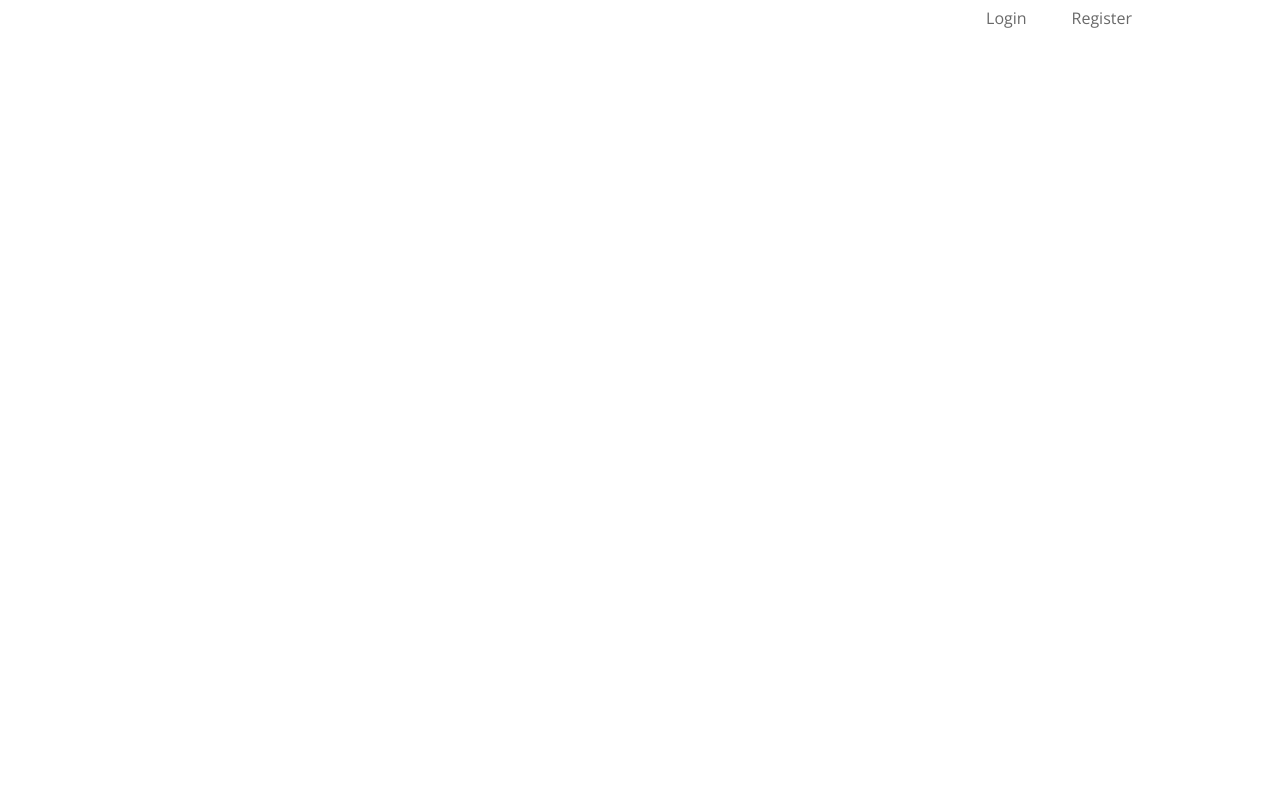
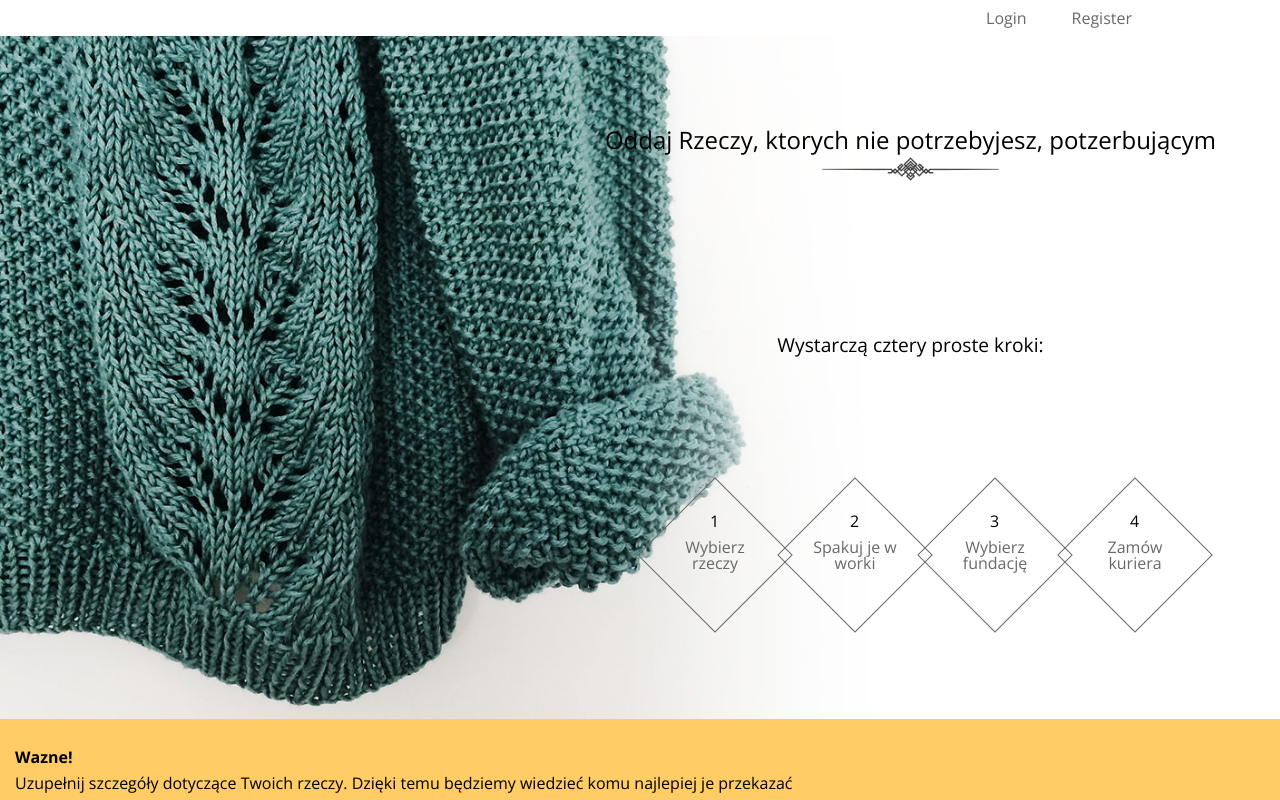
Before and after one commit to vanyaxk/react-oddaj-rzeczy, a React app: page /#/form in a window 1280 px wide. Shown: the top 800 px of the page. Built offline with nearby package versions, Linux system fonts and the light colour scheme.

Commit message:
fixed some problems

```diff
--- a/js/App.js
+++ b/js/App.js
@@ -1,6 +1,6 @@
 import React, {Component} from 'react';
 import ReactDOM  from 'react-dom';
-import {HashRouter, Route} from 'react-router-dom';
+import {HashRouter} from 'react-router-dom';
 import Main from './components/Main/Main';
 import About from './components/About';
 //styled-components
@@ -39,7 +39,6 @@ class App extends Component {
         this.setState({
             loggedIn: false
         });
-        console.log('clicked');
     }
 
     addNewUser = (name, email, password) => {
--- a/js/RouteLogin.js
+++ b/js/RouteLogin.js
@@ -3,15 +3,16 @@ import {Route, Switch} from 'react-router-dom';
 import Register from './components/Register/Register';
 import Navigation from './components/Navigation/Navigation';
 import Login from './components/Login';
-import LoggedIn from './components/LoggedIn';
+import Stuff from './components/Stuff';
 
 const RouteLogin = (props) => {
     const {loggedIn, checkLoginData, addNewUser} = props;
     return (
     <Switch>
-        <Route exact path="/" component={Navigation} />
+        <Route exact path="/" render={() => <Navigation loggedIn={loggedIn}/>} />
         <Route path='/login' render={() => <Login checkLoginData={checkLoginData} loggedIn={loggedIn}/>} />
         <Route path='/register' render={() => <Register addNewUser={addNewUser}/>} />
+        <Route path='/form' render={() => <Stuff loggedIn={loggedIn}/>} />
     </Switch>
     )
 };
--- a/js/components/Contact/Contact.js
+++ b/js/components/Contact/Contact.js
@@ -1,6 +1,4 @@
 import React, {Component} from 'react';
-
-import styled from 'styled-components';
 
 import {
     FormContainer,
@@ -12,34 +10,93 @@ import {
     SubmitMessage
 } from './ContactStyles';
 
+const FormErrors = ({formErrors}) =>
+  <div className='formErrors'>
+    {Object.keys(formErrors).map((fieldName, index) => {
+      if(formErrors[fieldName].length > 0){
+        return (
+          <p key={index}>{fieldName} {formErrors[fieldName]}</p>
+        )
+      } else {
+        return '';
+      }
+    })}
+  </div>
+
 class Contact extends Component {
     state = {
         name: '',
         email: '',
-        didContact: false
+        didContact: false,
+        formErrors: {email: '', message: ''},
+        emailValid: false,
+        messageValid: false,
+        formValid: false
     }
+
+    validateField = (fieldName, value) => {
+        let fieldValidationErrors = this.state.formErrors;
+        let emailValid = this.state.emailValid;
+        let messageValid = this.state.messageValid;
+
+        switch(fieldName) {
+          case 'email':
+            emailValid = value.match(/^([\w.%+-]+)@([\w-]+\.)+([\w]{2,})$/i);
+            fieldValidationErrors.email = emailValid ? '' : ' is invalid';
+            break;
+          case 'message':
+            messageValid = value.length >= 6;
+            fieldValidationErrors.message = messageValid ? '': ' is too short';
+            break;
+          default:
+            break;
+        }
+
+        this.setState({formErrors: fieldValidationErrors,
+            emailValid: emailValid,
+            messageValid: messageValid
+          }, this.validateForm);
+    }
+
+    validateForm = () => {
+        this.setState({formValid: this.state.emailValid && this.state.messageValid});
+      }
 
     handleSubmit = (e) => {
         e.preventDefault();
-        this.setState({
-            didContact: true
-        });
+        if (this.validateForm()) {
+            this.setState({
+                didContact: true
+            });
+        }
     }
 
     handleNameChange = (e) => {
         let userName = e.target.value;
-        this.setState( {
+        this.setState({
             name: userName
         });
-        console.log(this.state.name);
+
     }
 
     handleEmailChange = (e) => {
         let userEmail = e.target.value;
         this.setState({
             email: userEmail
-        })
+        },
+        () => {this.validateField(this.state.email, userEmail)}
+        );
     }
+
+    handleMessageChange = (e) => {
+        let userMessage = e.target.value;
+        this.setState({
+            message: userMessage
+        },
+        () => {this.validateField(this.state.message, userMessage)}
+        )
+    }
+
     render() {
         let form =
         <FormContainer>
@@ -49,9 +106,10 @@ class Contact extends Component {
             <ContactInput type='text' value={this.state.name} onChange={this.handleNameChange} placeholder='Imię'/>
             <ContactInput type='email' value={this.state.email} onChange={this.handleEmailChange} placeholder='Email'/>
         </ContactData>
-        <ContactMessage placeholder='Wiadomość'/>
+        <ContactMessage placeholder='Wiadomość' onChange={this.handleMessageChange}/>
         <SubmitMessage type='submit' value='Wyślij'/>
         </ContactForm>
+        <FormErrors formErrors={this.state.formErrors}/>
         </FormContainer>
         let formSubmitted = <h3>Dzięki, {this.state.name}. Odeźwiemy się do Ciebie na {this.state.email}</h3>
        if (this.state.didContact === true) return formSubmitted;
--- a/js/components/LoggedIn/LoggedIn.js
+++ b/js/components/LoggedIn/LoggedIn.js
@@ -1,4 +1,5 @@
 import React, {Component} from 'react';
+import {withRouter} from 'react-router-dom';
 import {
     WelcomeButton,
     WelcomeSection,
@@ -23,13 +24,18 @@ class LoggedIn extends Component {
         }));
     }
 
+    handleClick = () => {
+        this.props.handleLogOut();
+        this.props.history.push('/');
+    }
+
     render() {
         const options =
         <WelcomeSettings>
             <WelcomeSetting>Profil</WelcomeSetting>
             <WelcomeSetting>Ustawienia</WelcomeSetting>
             <WelcomeSetting>Moje zbiórki</WelcomeSetting>
-            <WelcomeSetting onClick={this.props.handleLogOut}>Wyloguj</WelcomeSetting>
+            <WelcomeSetting onClick={this.handleClick}>Wyloguj</WelcomeSetting>
         </WelcomeSettings>;
         return (
             <WelcomeSection>
@@ -40,4 +46,4 @@ class LoggedIn extends Component {
     }
 };
 
-export default LoggedIn;
+export default withRouter(LoggedIn);
--- a/js/components/LoggedIn/LoggedInStyles.js
+++ b/js/components/LoggedIn/LoggedInStyles.js
@@ -6,13 +6,14 @@ export const WelcomeSection = styled.section`
     margin: 0 auto;
     display: flex;
     justify-content: flex-end;
+    position: relative;
     `;
 
 export const WelcomeButton = styled.button`
     outline: none;
     border: none;
     margin-left: 5px;
-    width: 130px;
+    min-width: 130px;
     padding: 10px 20px;
     text-decoration: none;
     font-size: 1rem;
@@ -20,7 +21,6 @@ export const WelcomeButton = styled.button`
     color: #696969;
     display: flex;
     justify-content: space-between;
-    position: relative;
 `;
 
 export const WelcomeSettings = styled.ul`
@@ -29,8 +29,8 @@ export const WelcomeSettings = styled.ul`
     border: 1px solid #696969;
     position: absolute;
     z-index: 2;
-    top: 5%;
-    right: 8%;
+    top: 90%;
+    right: 1%;
     background-color: #fff;
 `;
 
--- a/js/components/Navigation/Navigation.js
+++ b/js/components/Navigation/Navigation.js
@@ -50,7 +50,7 @@ class Navigation extends Component {
                     <CTAHeader>Zacznij pomagać</CTAHeader>
                     <CTAHeader>Oddaj niechciane rzeczy w zaufane ręce</CTAHeader>
                     <CTAButtonContainer>
-                    <CTAButton to='/login'>Oddaj rzeczy</CTAButton>
+                    <CTAButton to={this.props.loggedIn ? '/form': '/login'}>Oddaj rzeczy</CTAButton>
                     <CTAButton to='/login'>Zorganizuj zbiórkę</CTAButton>
                     </CTAButtonContainer>
                 </CTAMessage>
--- a/js/components/Register/Register.js
+++ b/js/components/Register/Register.js
@@ -1,4 +1,5 @@
 import React, {Component} from 'react';
+import {withRouter} from 'react-router-dom';
 
 
 import {
@@ -32,6 +33,7 @@ class Register extends Component {
             registered: true
         });
         this.props.addNewUser(name, email, password);
+        this.props.history.push('/login');
     }
 
     handleInputChange = (e) => {
@@ -74,4 +76,4 @@ class Register extends Component {
     }
 }
 
-export default Register;
+export default withRouter(Register);
--- /dev/null
+++ b/js/components/Stuff/Stuff.js
@@ -0,0 +1,47 @@
+import React from 'react';
+
+import {
+    StuffSection,
+    Container,
+    StuffHeader,
+    StuffHint,
+    StuffList,
+    StuffElement,
+    StuffBoldMessage,
+    StuffMessage,
+    StepNumber,
+    StepDesc
+} from './StuffStyles';
+
+
+const Stuff = () => {
+    const stepElements = [
+        'Wybierz rzeczy',
+        'Spakuj je w worki',
+        'Wybierz fundację',
+        'Zamów kuriera'
+    ];
+    return (
+        <StuffSection>
+        <Container>
+            <StuffHeader>Oddaj Rzeczy, ktorych nie potrzebyjesz, potzerbującym</StuffHeader>
+            <StuffHint>Wystarczą cztery proste kroki:</StuffHint>
+            <StuffList>
+                {stepElements.map((element, index) => {
+                    return <StuffElement key={index}>
+                        <StepNumber>{index + 1}</StepNumber>
+                        <StepDesc>{element}</StepDesc>
+                    </StuffElement>
+                })}
+            </StuffList>
+        </Container>
+
+        <StuffMessage>
+            <StuffBoldMessage>Wazne!</StuffBoldMessage>
+                Uzupełnij szczegóły dotyczące Twoich rzeczy. Dzięki temu będziemy wiedzieć komu najlepiej je przekazać
+        </StuffMessage>
+        </StuffSection>
+    )
+}
+
+export default Stuff;
--- /dev/null
+++ b/js/components/Stuff/StuffStyles.js
@@ -0,0 +1,81 @@
+import styled from 'styled-components';
+
+export const StuffSection = styled.section`
+    height: calc(100vh - 25px);
+    background: url('../../images/header_logged_img.jpg') no-repeat top left / contain;
+    position: relative;
+    z-index: -1;
+`;
+
+export const StuffHeader = styled.h3`
+    font-size: 1.5rem;
+
+    &::after {
+        text-align: center;
+        content: url('../../images/decoration.png');
+        display: block;
+        width: 100%;
+        transform: scale(.7);
+    }
+`;
+
+export const Container = styled.div`
+    position: absolute;
+    top: -7%;
+    right: 5%;
+    height: 100%;
+    z-index: 0;
+    display: flex;
+    flex-direction: column;
+    justify-content: space-evenly;
+`;
+
+export const StuffHint = styled.h4`
+    text-align: center;
+    font-size: 1.2rem;
+`;
+
+export const StuffList = styled.ul`
+    display: flex;
+    justify-content: center;
+`;
+
+export const StuffElement = styled.li`
+    display: inline-block;
+    margin-left: 30px;
+    display: flex;
+    flex-direction: column;
+    justify-content: center;
+    text-align: center;
+    border: 1px solid #696969;
+    width: 110px;
+    height: 110px;
+    transform: rotate(-45deg);
+    position: relative;
+`;
+
+export const StuffBoldMessage = styled.span`
+    display: block;
+    font-weight: 700;
+    margin: 10px 0;
+`;
+export const StuffMessage = styled.p`
+    padding: 20px 15px;
+    width: 100%;
+    position: absolute;
+    bottom: 0;
+    background-color: #ffcc66;
+`;
+
+export const StepNumber = styled.span`
+    transform: rotate(45deg);
+    position: absolute;
+    top: 20%;
+    left: 68%;
+`;
+
+export const StepDesc = styled.span`
+    transform: rotate(45deg);
+    font-size: 1rem;
+    color: #696969;
+`;
--- /dev/null
+++ b/js/components/Stuff/index.js
@@ -0,0 +1,3 @@
+import Stuff from './Stuff';
+
+export default Stuff;
--- a/js/database/users.json
+++ b/js/database/users.json
@@ -29,6 +29,12 @@
       "name": "Ivan",
       "email": "i.kohut@ljnsdbs.ondfsib",
       "password": "odhgdg"
+    },
+    {
+      "id": "spok@gmail.com",
+      "name": "Spok",
+      "email": "spok@gmail.com",
+      "password": "123"
     }
   ]
 }
```
